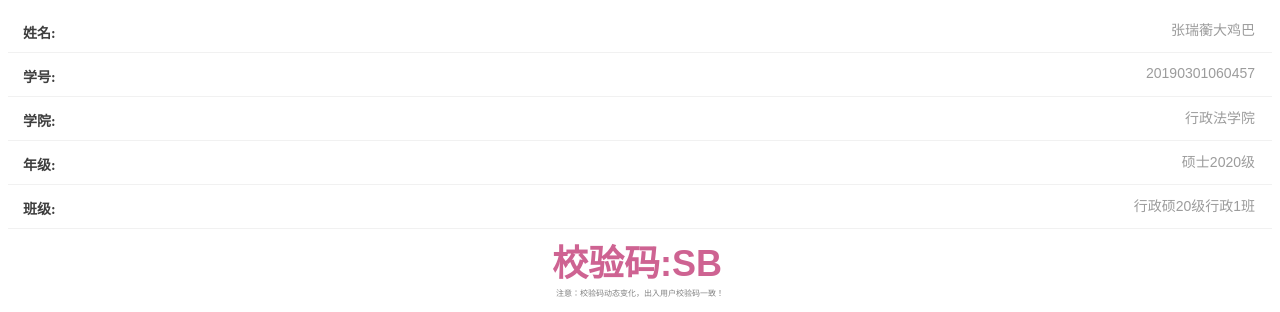
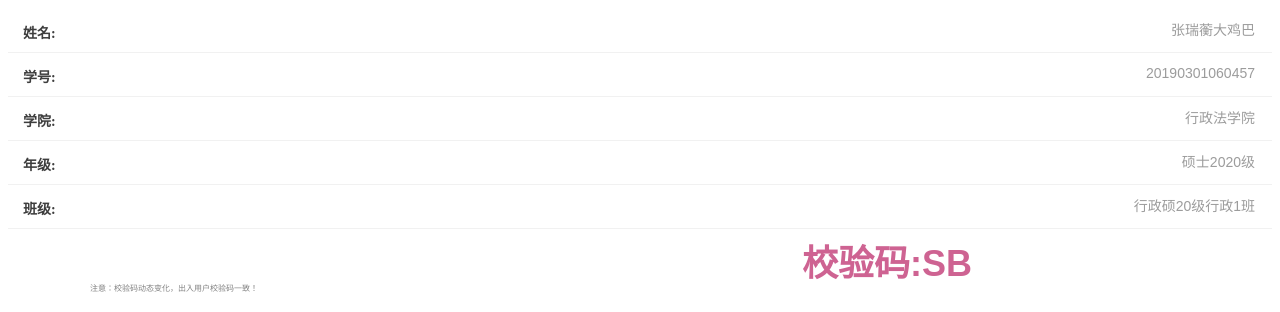
Before and after one commit to ShuaiGePan/ShuaiGePan.github.io, a plain HTML site: page index.html in a window 1280 px wide. Shown: the top 312 px of the page. Drawn offline with Linux system fonts and the light colour scheme.

Commit message:
Update index.html

```diff
--- a/index.html
+++ b/index.html
@@ -65,7 +65,7 @@
   .yanzhengma{
       line-height: 25px;
       margin-bottom: 6px;
-      padding: 0 275px;
+      padding: 0 150px;
       PADDING-TOP:5px;
       font-size: 36px;
       font-weight: bold;
```
